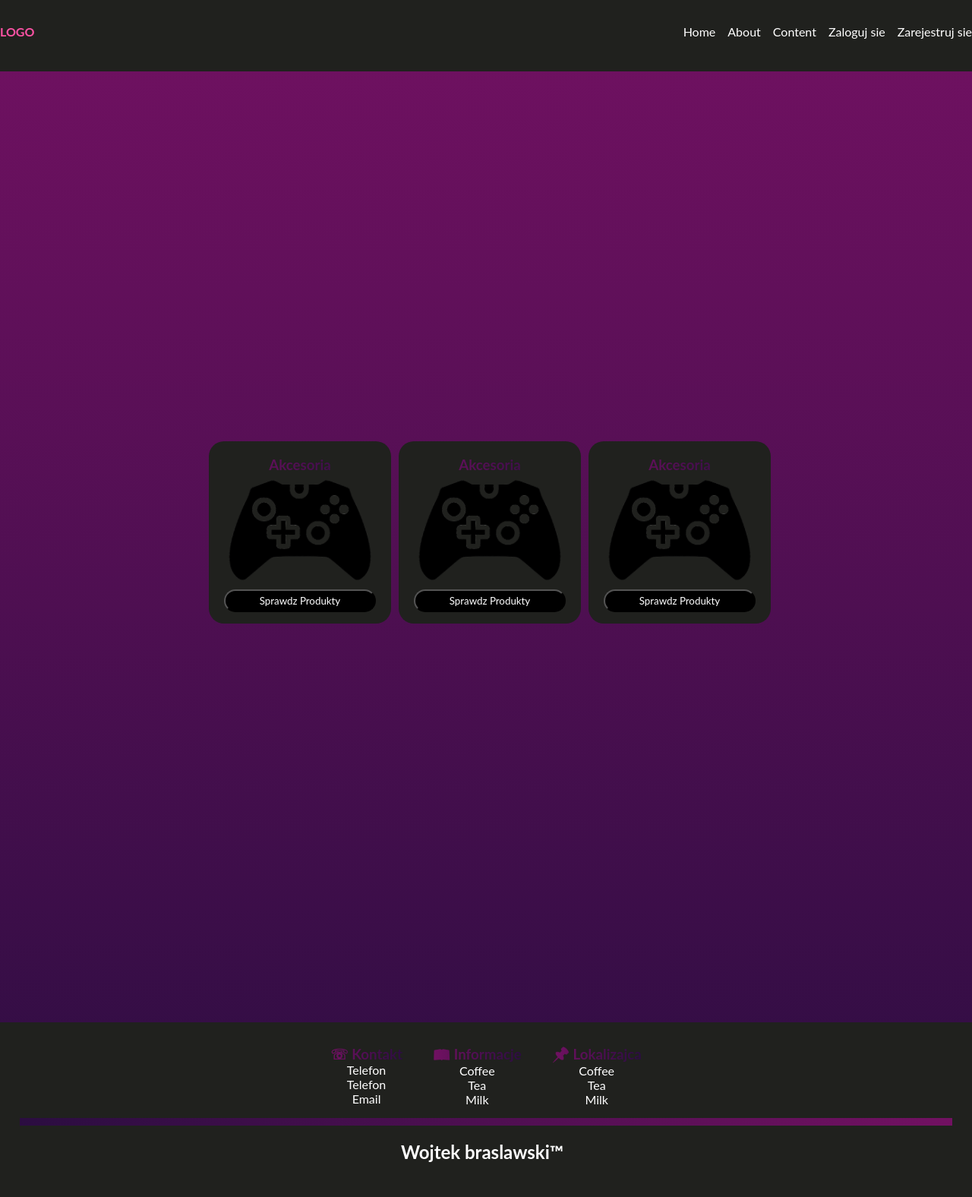
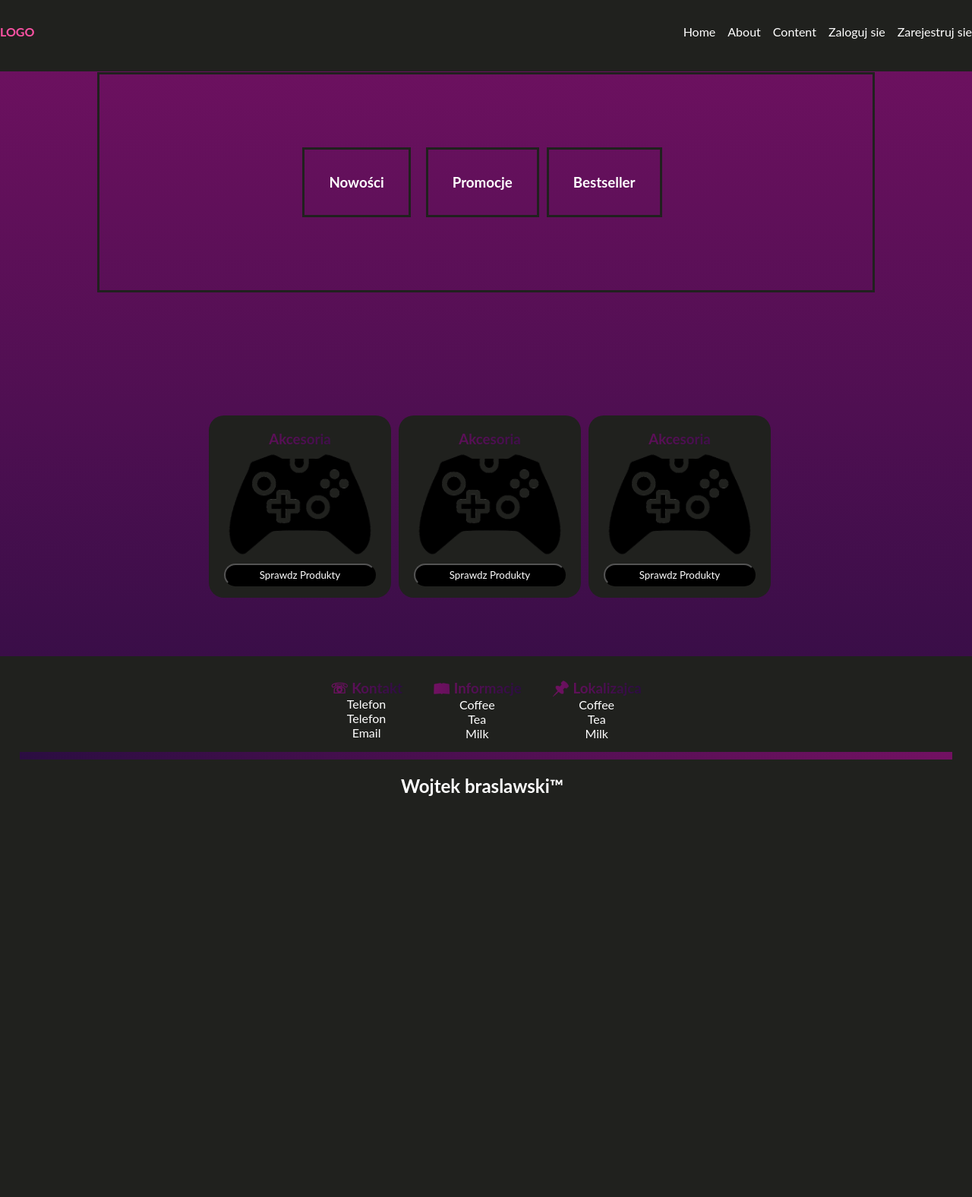
Before and after one commit to wojtekbraslawski/ProjektPHP, a PHP site: page / in a window 1280 px wide. Shown: the whole page at 76% size. After the commit the page ends 1048 px from the top, so only its background shows below. Run offline with PHP 8.4, Linux system fonts and the light colour scheme.

Commit message:
Wersja 4 Sekcja z promocjami... Zmniejszony rozmian sekcja z produkatmi Skurcenie kodu

```diff
--- a/layoutClass.php
+++ b/layoutClass.php
@@ -32,13 +32,13 @@
 			";
 		}
 
-		static function printHero() {
+	static function printHero() {
 			echo "
 			<section class='hero'>
 			<div class='hero_container'>
-				<h3 class='hero_container_column'>bread<h3>
-				<h3 class='hero_container_column'>better bread</h3>
-				<h3 class='hero_container_column'>nice bread<h3>
+				<h3 class='hero_container_column'>Nowości <h3>
+				<h3 class='hero_container_column'>Promocje</h3>
+				<h3 class='hero_container_column'>Bestseller<h3>
 			</div>
 		</section>
 			";
--- a/styles/main.css
+++ b/styles/main.css
@@ -57,7 +57,7 @@ footer .autor h2 {
 
 .card {
   width: 100vw;
-  height: 100vw;
+  min-height: 30vw;
   display: flex;
   flex-direction: row;
   justify-content: center;
@@ -110,6 +110,35 @@ footer .autor h2 {
   margin: 20px 10px 0px 0px;
 }
 
+.hero {
+  height: 60vh;
+  width: 100vw;
+  background-position: center;
+  background: transparent;
+  display: flex;
+  flex-direction: column;
+  justify-content: center;
+}
+.hero .hero_container {
+  display: flex;
+  box-sizing: border-box;
+  flex-direction: row;
+  justify-content: center;
+  padding: 6rem;
+  width: 80vw;
+  border: 0.2rem solid #20211e;
+  gap: 10px;
+}
+.hero .hero_container .hero_container_column {
+  padding: 2rem;
+  border: 0.2rem solid #20211e;
+}
+
+.inner--deafult, .hero .hero_container {
+  max-width: 90rem;
+  margin: 0 auto;
+}
+
 header {
   position: fixed;
   width: 100vw;
--- a/styles/main.scss
+++ b/styles/main.scss
@@ -60,7 +60,7 @@ footer {
 
 .card {
 	width: 100vw;
-	height: 100vw;
+	min-height: 30vw;
 	display: flex;
 	flex-direction: row;
 	justify-content: center;
@@ -116,11 +116,10 @@ footer {
 }
 
 .hero {
-    height: 90vh;
+    height: 60vh;
     width: 100vw;
     background-position: center;
-    background: rgb(180,180,180);
-    background: linear-gradient(180deg, rgb(0, 0, 0) 15%, rgb(161, 42, 42) 58%, $connecting_color 100%);
+    background: transparent;
     display: flex;
     flex-direction: column;
     justify-content: center;
@@ -132,11 +131,11 @@ footer {
         justify-content: center;
         padding: 6rem;
         width: 80vw;
-        border: 0.063rem solid $white;
+        border: 0.2rem solid $darkGrey;
         gap: 10px;
         .hero_container_column {
             padding: 2rem;
-            border: 0.063rem dotted $blue;
+            border: 0.2rem solid $darkGrey;
         }
     }
 }
```
Also changed, not shown: 1 other file.
